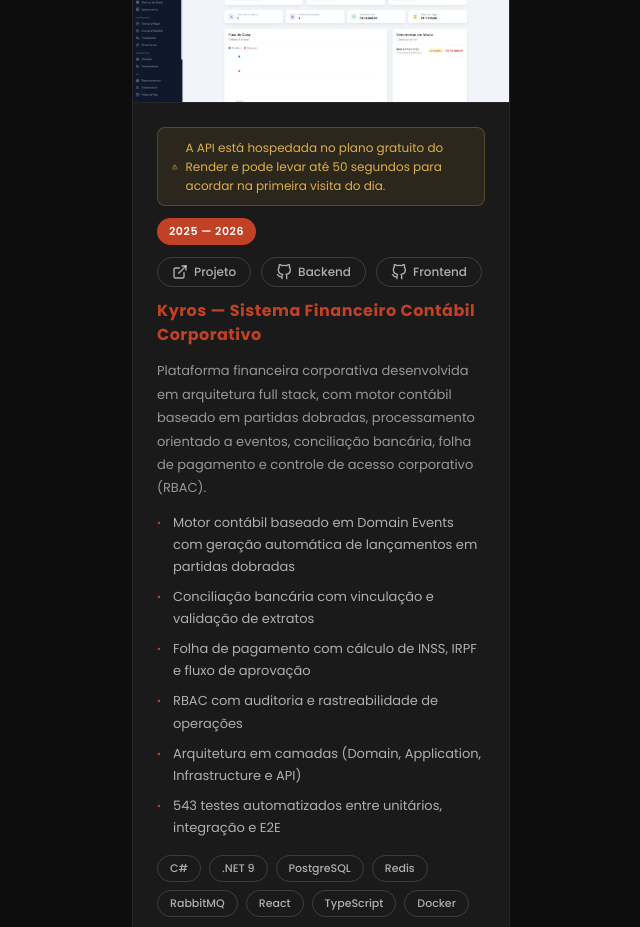
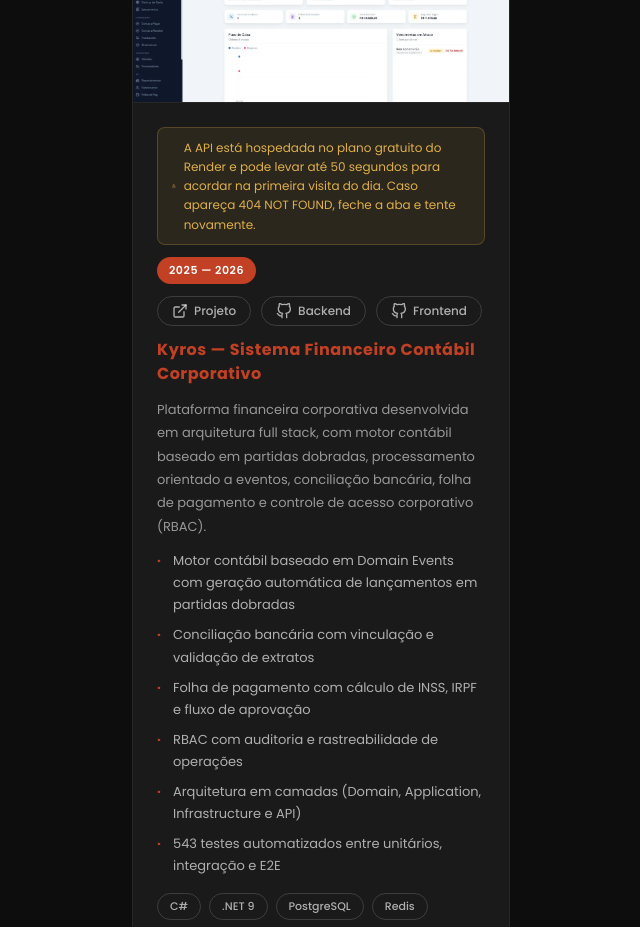
Before and after one commit to MessiahDev/novo-portifolio, a React (Vite) app: page / in a window 1280 px wide. Shown: the part 3980-4907 px from the top of the page, without its empty margins (248-888 px from the left). Built offline with nearby package versions, Linux system fonts and the light colour scheme.

Commit message:
fix: atualizar mensagem de aviso sobre a API no arquivo projetos.js

```diff
--- a/src/components/ProfileCard/ProfileCard.jsx
+++ b/src/components/ProfileCard/ProfileCard.jsx
@@ -6,7 +6,6 @@ export default function ProfileCard({ onClick }) {
     const { trackEvent } = useAnalytics()
 
     const handleProfileClick = () => {
-        // Registra o clique no card de perfil
         trackEvent("Clique_Perfil_Card")
 
         if (typeof onClick === "function") {
--- a/src/constants/projetos.js
+++ b/src/constants/projetos.js
@@ -18,6 +18,6 @@ export const PROJETOS = [
             backRepo: "https://github.com/MessiahDev/FinanceiroApi",
             frontRepo: "https://github.com/MessiahDev/financeiro-web",
         },
-        aviso: "A API está hospedada no plano gratuito do Render e pode levar até 50 segundos para acordar na primeira visita do dia.",
+    aviso: "A API está hospedada no plano gratuito do Render e pode levar até 50 segundos para acordar na primeira visita do dia. Caso apareça 404 NOT FOUND, feche a aba e tente novamente.",
     },
 ]
```
